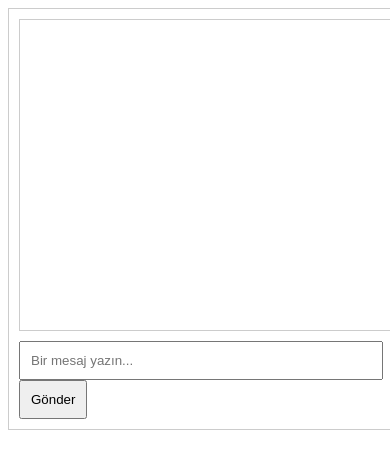
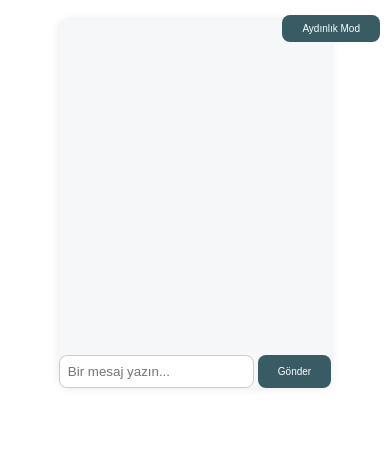
Before and after one commit to mregodd/Chatbot-Project, a Flask app: page / in a window 390 px wide. Shown: the top 469 px of the page. Run offline with Flask 3, Linux system fonts and the light colour scheme; parts of the project's set-up code (start-up, migrations or seed data) failed here and were passed over.

Commit message:
chatbot design

```diff
--- a/models/chatbot_model.py
+++ b/models/chatbot_model.py
@@ -16,7 +16,7 @@ from models.utils import tokenize_and_lemmatize
 
 logging.basicConfig(level=logging.ERROR, format='%(asctime)s %(levelname)s %(message)s')
 intents = load_intents()
-model = load_model(os.path.join(current_directory, '..', 'chatbot_model.keras'))
+model = load_model(os.path.join(current_directory,  'chatbot_model.keras'))
 
 words = []
 classes = []
--- a/static/style.css
+++ b/static/style.css
@@ -1,40 +1,130 @@
+
 body {
     font-family: Arial, sans-serif;
+    background-color: white;
+    margin: 0;
+    padding: 0;
+}
+
+#theme-toggle {
+    position: absolute;
+    top: 10px;
+    right: 10px;
+    padding: 8px 20px;
+    background-color: #395B64;
+    color: #fff;
+    border: none;
+    border-radius: 8px;
+    cursor: pointer;
+    font-size: 10px;
+    transition: background-color 0.3s, transform 0.3s;
+}
+
+#theme-toggle:hover {
+    background-color: #263d43;
+    transform: scale(1.05);
 }
 
 #chatbox {
-    width: 400px;
-    margin: 0 auto;
-    border: 1px solid #ccc;
-    padding: 10px;
+    width: 60%;
+    margin: 20px auto;
+    background-color: #f6f7f8;
+    border-radius: 10px;
+    box-shadow: 0 0 10px rgba(0, 0, 0, 0.1);
 }
 
 #messages {
     height: 300px;
-    overflow-y: scroll;
-    border: 1px solid #ccc;
-    padding: 5px;
+    overflow-y: auto;
     margin-bottom: 10px;
-}
-
-#user-input {
-    width: calc(100% - 60px);
-    padding: 10px;
-    margin-right: 10px;
-}
-
-button {
     padding: 10px;
 }
 
 .user-message {
-    text-align: right;
-    color: blue;
-    margin: 5px;
+    background-color: #395B64;
+    color: #fff;
+    padding: 10px;
+    margin-bottom: 5px;
+    border-radius: 5px;
+    float: right;
+    clear: both;
 }
 
 .bot-message {
-    text-align: left;
-    color: green;
-    margin: 5px;
+    background-color: #9d9d9d;
+    color: #333;
+    padding: 10px;
+    margin-bottom: 5px;
+    border-radius: 5px;
+    float: left;
+    clear: both;
 }
+
+.input-container {
+    display: flex;
+    justify-content: space-between;
+}
+
+#user-input {
+    padding: 8px;
+    margin-right: 4px;
+    border: 1px solid #ccc;
+    border-radius: 8px;
+    flex: 1;
+}
+
+button {
+    padding: 8px 20px;
+    background-color: #395B64;
+    color: #fff;
+    border: none;
+    border-radius: 8px;
+    cursor: pointer;
+    font-size: 10px;
+}
+
+button:hover {
+    background-color: #263d43;
+}
+
+/* Karanlık tema */
+.dark-theme {
+    background-color: #222831;
+    color: #eeeeee;
+}
+
+.dark-theme #chatbox {
+    background-color: #31363f;
+    box-shadow: 0 0 10px rgba(255, 255, 255, 0.1);
+}
+
+.dark-theme .user-message {
+    background-color: #395B64;
+}
+
+.dark-theme .bot-message {
+    background-color: #395B64;
+    color:#ccc;
+}
+
+.dark-theme #user-input {
+    border: 1px solid #eeeeee; /
+}
+.dark-theme #theme-toggle {
+    background-color: #79B4B7;
+}
+/* Medya Sorguları */
+@media only screen and (max-width: 600px) {
+    #chatbox {
+        width: max-content;
+    }
+
+    #user-input {
+        width: min-content;
+        margin-top: 5px;
+    }
+
+    button {
+        margin-top: 5px;
+    }
+}
--- a/templates/index.html
+++ b/templates/index.html
@@ -6,10 +6,13 @@
     <link rel="stylesheet" type="text/css" href="{{ url_for('static', filename='style.css') }}">
 </head>
 <body>
+    <button id="theme-toggle" onclick="toggleTheme()">Aydınlık Mod</button>
     <div id="chatbox">
         <div id="messages"></div>
-        <input id="user-input" type="text" placeholder="Bir mesaj yazın..." onkeydown="if (event.key === 'Enter') { sendMessage(); }">
-        <button onclick="sendMessage()">Gönder</button>
+        <div class="input-container">
+            <input id="user-input" type="text" placeholder="Bir mesaj yazın..." onkeydown="if (event.key === 'Enter') { sendMessage(); }">
+            <button onclick="sendMessage()">Gönder</button>
+        </div>
     </div>
 
     <script>
@@ -45,6 +48,22 @@
             const urlPattern = /(https?:\/\/[^\s]+)/g;
             return text.replace(urlPattern, '<a href="$1" target="_blank">$1</a>');
         }
+        function toggleTheme() {
+    const themeToggle = document.getElementById("theme-toggle");
+    const body = document.body;
+
+
+    if (body.classList.contains("dark-theme")) {
+        body.classList.remove("dark-theme");
+        themeToggle.textContent = "Aydınlık Mod";
+    }
+
+    else {
+        body.classList.add("dark-theme");
+        themeToggle.textContent = "Karanlık Mod";
+    }
+}
+
     </script>
 </body>
 </html>
```
